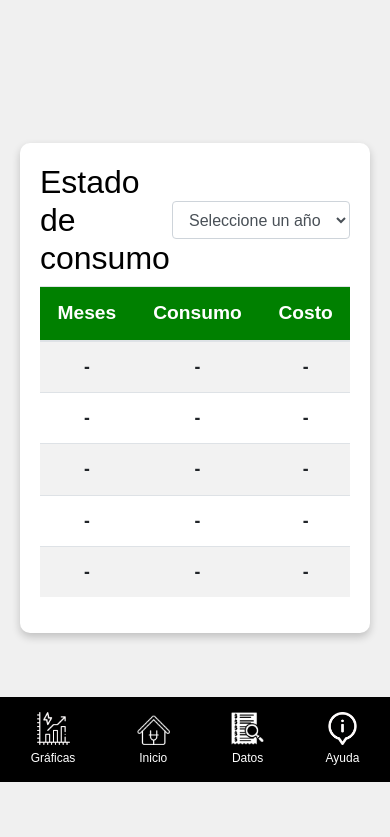
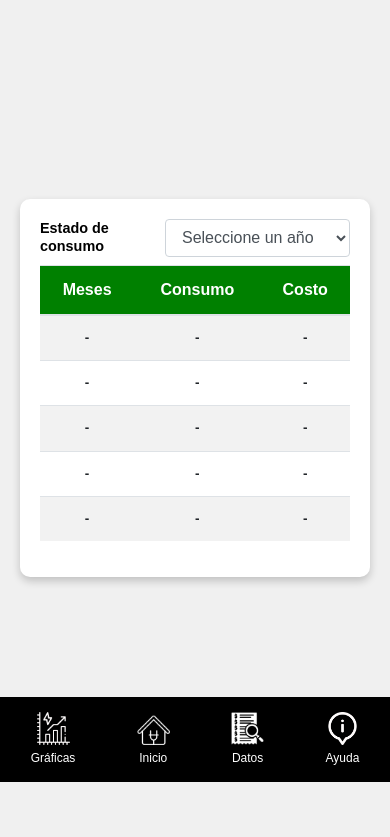
Before and after one commit to MagoPato/Wattvision, a PHP site: page /views/datos.php in a window 390 px wide. Shown: the part 62-899 px from the top of the page. Run offline with PHP 8.4, Linux system fonts and the light colour scheme; a user stored in the database is signed in; data comes from the database, SQL or seed files in the repository; some libraries are stand-ins or nearby versions.

Commit message:
modificación de responsiva
se modifico el css de datos y ayuda para que las tablas se ajustara en cualquier dispositivo

```diff
--- a/css/datos.css
+++ b/css/datos.css
@@ -69,10 +69,23 @@ aside {
   margin-bottom: 22px;
 }
 
+.table-header {
+  background-color: green;
+  color: white;
+  font-weight: bold;
+  font-size: 1.5rem; /* 150% en rem */
+  text-align: center;
+}
+
+.table-row {
+  font-size: 1.1rem;
+  text-align: center;
+}
+
 /* Responsividad */
 @media (max-width: 767px) {
   .navbar {
-        background-color: #F0F0F0;
+    background-color: #f0f0f0;
   }
 
   aside {
@@ -110,7 +123,7 @@ aside {
 }
 
 main {
-    background-color: #F0F0F0;
+  background-color: #f0f0f0;
   color: rgb(0, 0, 0);
   padding: 20px;
   font-size: 130%;
@@ -123,20 +136,38 @@ main {
 
 body {
   font-family: Arial, sans-serif;
-    background-color: #F0F0F0;
-}
-
-.table-header {
-    background-color: green;
-    color: white;
-    font-weight: bold;
-    font-size: 150%;
-    text-align: center;
+  background-color: #f0f0f0;
 }
 
 .table-row {
   font-size: 1.1rem;
-    text-align: center;
+}
+
+@media (max-width: 1024px) {
+  .table-row {
+    font-size: 1rem;
+  }
+  .table-header {
+    font-size: 1.3rem;
+  }
+}
+
+@media (max-width: 768px) {
+  .table-row {
+    font-size: 0.95rem;
+  }
+  .table-header {
+    font-size: 1.1rem;
+  }
+}
+
+@media (max-width: 480px) {
+  .table-row {
+    font-size: 0.85rem;
+  }
+  .table-header {
+    font-size: 1rem;
+  }
 }
 
 .btn-period,
@@ -177,15 +208,14 @@ body {
 
 /* Estilo base para Choices.js */
 .choices {
-    border: 1px solid #28A745; /* Color del borde */
+  border: 1px solid #28a745; /* Color del borde */
   border-radius: 0.25rem; /* Bordes redondeados */
   background-color: white; /* Fondo blanco */
   box-shadow: none; /* Sin sombra */
-    height:45px; /* Altura igual al select original */
+  height: 45px; /* Altura igual al select original */
   width: 200px; /* Ancho específico */
-
 }
-.choices__inner{
+.choices__inner {
   padding-bottom: 5px;
 }
 /* Estilo para el contenedor de selección */
@@ -201,12 +231,39 @@ body {
 
 /* Color de fondo y texto al resaltar */
 .choices__item--highlighted {
-    background-color: #28A745; /* Color verde al resaltar */
+  background-color: #28a745; /* Color verde al resaltar */
   color: white; /* Color del texto al resaltar */
 }
 
 /* Sombra al enfocar */
 .choices:focus {
-    border-color: #28A745; /* Color del borde al enfocar */
+  border-color: #28a745; /* Color del borde al enfocar */
   box-shadow: 0 0 0 0.2rem rgba(40, 167, 69, 0.25); /* Sombra al enfocar */
 }
+
+.h2,
+h2 {
+  font-size: 2rem; /* Tamaño base para pantallas grandes */
+  font-weight: bold; /* Siempre en negrita */
+}
+
+@media (max-width: 1024px) {
+  .h2,
+  h2 {
+    font-size: 1.7rem;
+  }
+}
+
+@media (max-width: 768px) {
+  .h2,
+  h2 {
+    font-size: 1.4rem;
+  }
+}
+
+@media (max-width: 480px) {
+  .h2,
+  h2 {
+    font-size: 0.9rem;
+  }
+}
```
Also changed, not shown: css/ayuda.css (+30 -0 lines). Lines whose indentation alone changed are shown as unchanged.
